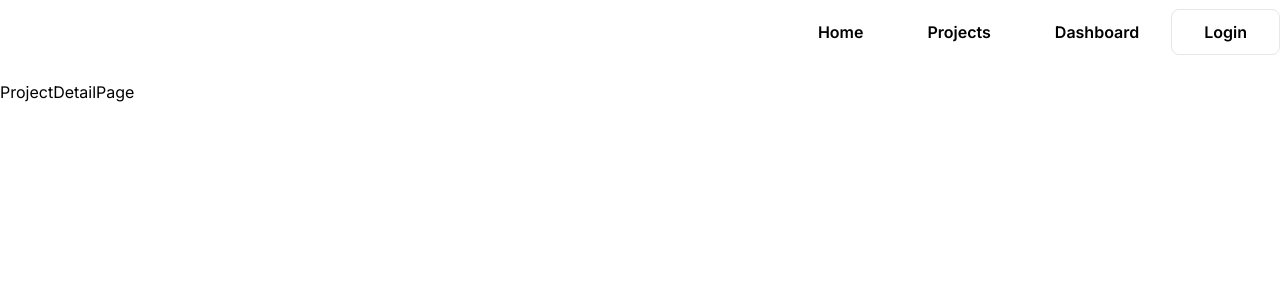
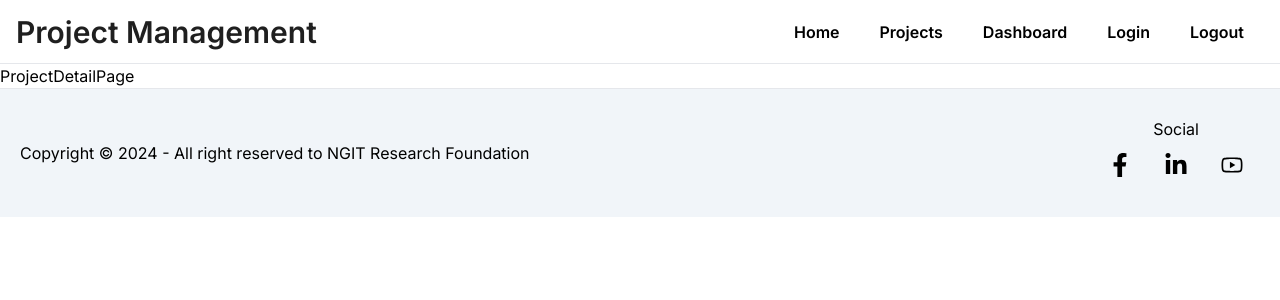
Before and after one commit to Md-Mobassher/project-management-dashboard, a Next.js app: page /projects/1 in a window 1280 px wide. Shown: the top 300 px of the page. Built offline with nearby package versions, Linux system fonts and the light colour scheme.

Commit message:
header issue solved

```diff
--- a/next.config.mjs
+++ b/next.config.mjs
@@ -1,6 +1,6 @@
 /** @type {import('next').NextConfig} */
 const nextConfig = {
-  mages: {
+  images: {
     remotePatterns: [
       {
         protocol: "https",
--- a/package.json
+++ b/package.json
@@ -23,6 +23,7 @@
     "eslint": "^8",
     "eslint-config-next": "14.2.3",
     "postcss": "^8",
+    "react-icons": "^5.1.0",
     "tailwindcss": "^3.4.1",
     "typescript": "^5"
   }
--- a/src/app/(withDashboard)/dashboard/layout.tsx
+++ b/src/app/(withDashboard)/dashboard/layout.tsx
@@ -1,16 +1,42 @@
-import Sidebar from "@/components/lib/SideBar";
-import Navbar from "@/components/shared/Navbar";
-import { Layout } from "antd";
-const { Content } = Layout;
+"use client";
+import React from "react";
+import {
+  UploadOutlined,
+  UserOutlined,
+  VideoCameraOutlined,
+} from "@ant-design/icons";
+import { Layout, Menu } from "antd";
+
+const { Content, Sider } = Layout;
+
+const items = [
+  UserOutlined,
+  VideoCameraOutlined,
+  UploadOutlined,
+  UserOutlined,
+].map((icon, index) => ({
+  key: String(index + 1),
+  icon: React.createElement(icon),
+  label: `nav ${index + 1}`,
+}));
+
+const sidebarItems = ["Add-Task"];
 
 const DashboardLayout = ({ children }: { children: React.ReactNode }) => {
   return (
-    <Layout style={{ minHeight: "100vh", backgroundColor: "white" }}>
-      <Sidebar />
+    <Layout className="min-h-screen">
+      <Sider breakpoint="lg" collapsedWidth="0" className="bg-white">
+        <div className="demo-logo-vertical" />
+        <Menu
+          theme="light"
+          mode="inline"
+          defaultSelectedKeys={["4"]}
+          items={items}
+        />
+      </Sider>
       <Layout>
-        <Navbar />
-        <Content className="border border-1 bg-sky-50 border-slate-200">
-          {children}
+        <Content style={{ margin: "24px 16px 0" }}>
+          <div>{children}</div>
         </Content>
       </Layout>
     </Layout>
--- a/src/app/layout.tsx
+++ b/src/app/layout.tsx
@@ -2,6 +2,7 @@ import type { Metadata } from "next";
 import { Inter } from "next/font/google";
 import "./globals.css";
 import Navbar from "@/components/shared/Navbar";
+import Footer from "@/components/shared/Footer";
 
 const inter = Inter({ subsets: ["latin"] });
 
@@ -20,6 +21,7 @@ export default function RootLayout({
       <body className={inter.className}>
         <Navbar />
         {children}
+        <Footer />
       </body>
     </html>
   );
--- a/src/app/login/page.tsx
+++ b/src/app/login/page.tsx
@@ -4,10 +4,12 @@ import { Form, Input, Button, message } from "antd";
 import Image from "next/image";
 import login from "@/assets/images/login.jpg";
 import FormItemLabel from "antd/es/form/FormItemLabel";
+import { useRouter } from "next/navigation";
 
 const LoginPage = () => {
   const [form] = Form.useForm();
   const [loading, setLoading] = useState(false);
+  const router = useRouter();
 
   const handleLogin = async (data: { email: string; password: string }) => {
     setLoading(true);
@@ -19,6 +21,7 @@ const LoginPage = () => {
         data.password === "mobassher123"
       ) {
         message.success("Login successful!");
+        router.push("/");
       } else {
         message.error("Invalid username or password");
       }
--- a/src/app/not-found.tsx
+++ b/src/app/not-found.tsx
@@ -3,7 +3,7 @@ import notfound from "@/assets/images/not-found.jpg";
 
 const NotFoundPage = () => {
   return (
-    <div className="w-[40%] mx-auto">
+    <div className="w-[40%] mx-auto min-h-screen">
       <Image
         src={notfound}
         width={500}
--- a/src/components/lib/SideBar.tsx
+++ /dev/null
@@ -1,31 +0,0 @@
-import { Layout, Menu } from "antd";
-import React from "react";
-import Navbar from "../shared/Navbar";
-const { Sider } = Layout;
-
-const Sidebar = () => {
-  return (
-    <Sider
-      breakpoint="lg"
-      collapsedWidth="0"
-      style={{
-        background: "#FFF",
-        position: "sticky",
-        top: 0,
-        left: 0,
-      }}
-    >
-      <div className="bg-white flex justify-center items-center py-4 mt-1 border-b-2 border-b-slate-200">
-        <h1 className="text-xl font-bold">Project Management Dashboard</h1>
-      </div>
-      <Menu
-        theme="light"
-        mode="inline"
-        defaultSelectedKeys={["4"]}
-        items={<Navbar />}
-      />
-    </Sider>
-  );
-};
-
-export default Sidebar;
--- /dev/null
+++ b/src/components/shared/Footer.tsx
@@ -0,0 +1,51 @@
+import { FaFacebookF } from "react-icons/fa";
+import { FaLinkedinIn } from "react-icons/fa";
+import { AiOutlineYoutube } from "react-icons/ai";
+import Link from "next/link";
+
+const Footer = () => {
+  return (
+    <footer className=" py-2  border-t  overflow-hidden bg-slate-100">
+      <div className="max-w-7xl mx-auto p-5 flex justify-between items-center">
+        <div className="">
+          <p>
+            Copyright © {new Date().getFullYear()} - All right reserved to NGIT
+            Research Foundation
+          </p>
+        </div>
+        <div className="flex flex-col justify-center items-center">
+          <span className="footer-title text-center">Social</span>
+          <div className="flex gap-1 ">
+            <div className="divider divider-horizontal  m-0 p-0 w-0"></div>
+
+            <div className="w-12 h-12 flex justify-center items-center hover:bg-primary rounded-lg">
+              <Link href="/">
+                <FaFacebookF className="w-6 h-6" />
+              </Link>
+            </div>
+
+            <div className="divider divider-horizontal  m-0 p-0 w-0"></div>
+
+            <div className="w-12 h-12 flex justify-center items-center hover:bg-primary rounded-lg">
+              <Link href="/">
+                <FaLinkedinIn className="w-6 h-6" />
+              </Link>
+            </div>
+
+            <div className="divider divider-horizontal  m-0 p-0 w-0"></div>
+
+            <div className="w-12 h-12 flex justify-center items-center hover:bg-primary rounded-lg">
+              <Link href="/">
+                <AiOutlineYoutube className="w-6 h-6" />
+              </Link>
+            </div>
+
+            <div className="divider m-0 p-0 w-0 divider-horizontal"></div>
+          </div>
+        </div>
+      </div>
+    </footer>
+  );
+};
+
+export default Footer;
--- /dev/null
+++ b/src/components/shared/NavItem.tsx
@@ -0,0 +1,77 @@
+"use client";
+import { useState } from "react";
+import Link from "next/link";
+import { RxCross2 } from "react-icons/rx";
+import { GiHamburgerMenu } from "react-icons/gi";
+
+const navItem = (
+  <>
+    <Link className="rounded-lg" href="/">
+      <div className="bg-white px-5 py-3 rounded text-md font-semibold text-black hover:bg-blue-500 hover:text-white inline">
+        Home
+      </div>
+    </Link>
+    <Link className="rounded-lg" href="/projects">
+      <div className="bg-white px-5 py-3 rounded text-md font-semibold text-black hover:bg-blue-500 hover:text-white inline">
+        Projects
+      </div>
+    </Link>
+    <Link className="rounded-lg" href="/dashboard">
+      <div className="bg-white px-5 py-3 rounded text-md font-semibold text-black hover:bg-blue-500 hover:text-white inline">
+        Dashboard
+      </div>
+    </Link>
+    <Link className="rounded-lg" href="/login">
+      <div className="bg-white px-5 py-3 rounded text-md font-semibold text-black hover:bg-blue-500 hover:text-white inline">
+        Login
+      </div>
+    </Link>
+    <Link className="rounded-lg" href="/logout">
+      <div className="bg-white px-5 py-3 rounded text-md font-semibold text-black hover:bg-blue-500 hover:text-white inline">
+        Logout
+      </div>
+    </Link>
+  </>
+);
+
+const NavItems = () => {
+  const [isOpen, setIsOpen] = useState(false);
+  return (
+    <>
+      <div className="">
+        {/*  large device menu */}
+        <div className="hidden md:block ">
+          <div className="flex justify-end items-center">{navItem}</div>
+        </div>
+
+        {/* Mobile Menu Button (visible on small screens) */}
+        <div className="-mr-2 flex md:hidden p-2 relative">
+          <button
+            onClick={() => setIsOpen(!isOpen)}
+            type="button"
+            className=" text-slate-700  rounded"
+            aria-controls="mobile-menu"
+            aria-expanded={isOpen ? "true" : "false"}
+          >
+            {isOpen ? (
+              <div className="p-1 border rounded-md hover:bg-blue-500 hover:text-white">
+                <RxCross2 className="size-8" />
+              </div>
+            ) : (
+              <div className="p-1 border rounded-md hover:bg-blue-500 hover:text-white">
+                <GiHamburgerMenu className="size-8" />
+              </div>
+            )}
+            {isOpen && (
+              <div className="flex flex-col pt-5 w-60 top-16 right-0 shadow-lg rounded-md absolute transition-all duration-500 bg-white">
+                {navItem}
+              </div>
+            )}
+          </button>
+        </div>
+      </div>
+    </>
+  );
+};
+
+export default NavItems;
--- a/src/components/shared/Navbar.tsx
+++ b/src/components/shared/Navbar.tsx
@@ -1,56 +1,26 @@
+import Link from "next/link";
+import NavItems from "./NavItem";
 import { Header } from "antd/es/layout/layout";
-import Link from "next/link";
 
 const Navbar = () => {
   return (
+    <>
+      {/* header */}
       <Header
+        className=" sticky top-0 z-50 bg-white border-b "
         style={{
           padding: 0,
-        height: "80px",
-        background: "#FFF",
-        borderBottom: "1 px solid gray",
         }}
       >
-      <div className="flex justify-end items-center ">
-        <div>
-          <Link
-            className="px-8 py-3 rounded-lg font-semibold bg-white text-black hover:bg-blue-500 hover:text-white"
-            href={`/`}
-          >
-            Home
-          </Link>
+        <div className="flex justify-between items-center  lg:gap-5 gap-2 max-w-7xl mx-auto px-4">
+          <div className=" lg:text-3xl md:text-2xl text-2xl font-semibold">
+            <Link href="/">Project Management</Link>
           </div>
-        <div>
-          <Link
-            className="px-8 py-3 rounded-lg font-semibold bg-white text-black hover:bg-blue-500 hover:text-white "
-            href={`/projects`}
-          >
-            Projects
-          </Link>
-        </div>
-        <div>
-          <Link
-            className="px-8 py-3 rounded-lg font-semibold bg-white text-black hover:bg-blue-500 hover:text-white "
-            href={`/dashboard`}
-          >
-            Dashboard
-          </Link>
-        </div>
-        <div>
-          <Link
-            className="px-8 py-3 border rounded-lg font-semibold bg-white text-black hover:bg-blue-500 hover:text-white "
-            href={`/login`}
-          >
-            Login
-          </Link>
-        </div>
-        {/* <div>
-          <h4 className="px-8 py-3 border rounded-lg font-semibold bg-white text-black hover:bg-blue-500 hover:text-white ">
-            Logout
-          </h4>
-        </div> */}
+
+          <NavItems />
         </div>
       </Header>
+    </>
   );
 };
 
```
Also changed, not shown: 1 other file (tests, documents, lock files or other folders). Lines whose indentation alone changed are shown as unchanged.
